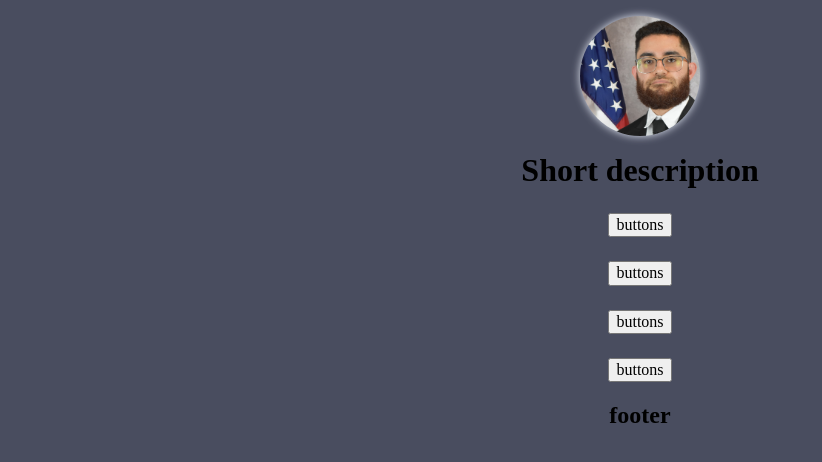
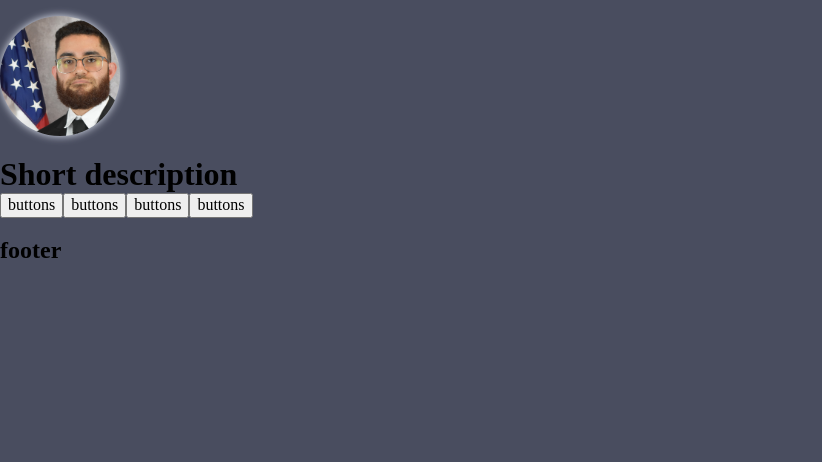
Before and after one commit to jakeEspinosa/linktreeClone, a Vue app: page / in a window 1280 px wide. Shown: the top 462 px of the page, without its empty margins (0-822 px from the left). Built offline with nearby package versions, Linux system fonts and the light colour scheme.

Commit message:
Rip out flexbox.

```diff
--- a/src/App.vue
+++ b/src/App.vue
@@ -19,26 +19,16 @@ import LinkyProfilePicture from "@/components/LinkyProfilePicture.vue";
 </template>
 
 <style scoped>
-.pfp, .main, .footer {
-  display: flex;
-  justify-content: center;
-  align-items: center;
-}
-
 .pfp {
   padding-top: 1rem;
-  height: 20%;
 }
 
 .main {
   min-height: 75%;
-  flex-direction: column;
   padding-top: 1rem;
-  gap: 1.5rem;
 }
 
 .footer {
   height: 10%;
-  margin-top: auto;
 }
 </style>
```
Also changed, not shown: src/assets/css/normalize.css.
